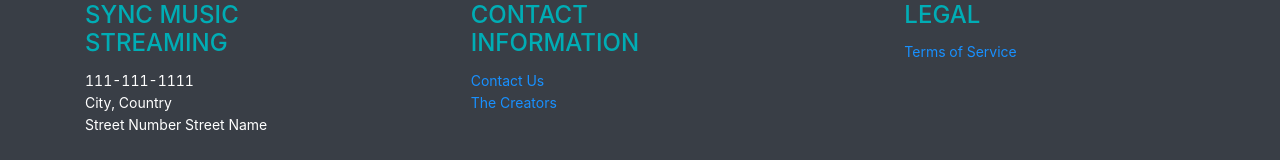
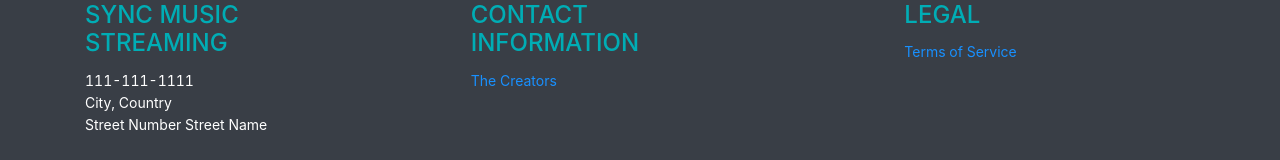
Before and after one commit to bkfetner/Sync-with-Spotify, a React (Create React App) app in the folder application/frontend/: page / in a window 1280 px wide. Shown: the part 1194-1354 px from the top of the page. Built offline with nearby package versions, Linux system fonts and the light colour scheme.

Commit message:
Removed another dead link

```diff
--- a/application/frontend/src/components/Footer.jsx
+++ b/application/frontend/src/components/Footer.jsx
@@ -33,9 +33,6 @@ const Footer = () => {
                     <div className="col" style={{ paddingRight: '8rem' }}>
                         <h4 style={{ color: 'var(--color3)' }}>CONTACT INFORMATION</h4>
                         <ul className="list-unstyled">
-                            <li>
-                                <Link to="/Contact">Contact Us</Link>
-                            </li>
                             <li>
                                 <Link to="/Aboutus">The Creators</Link>
                             </li>
```
